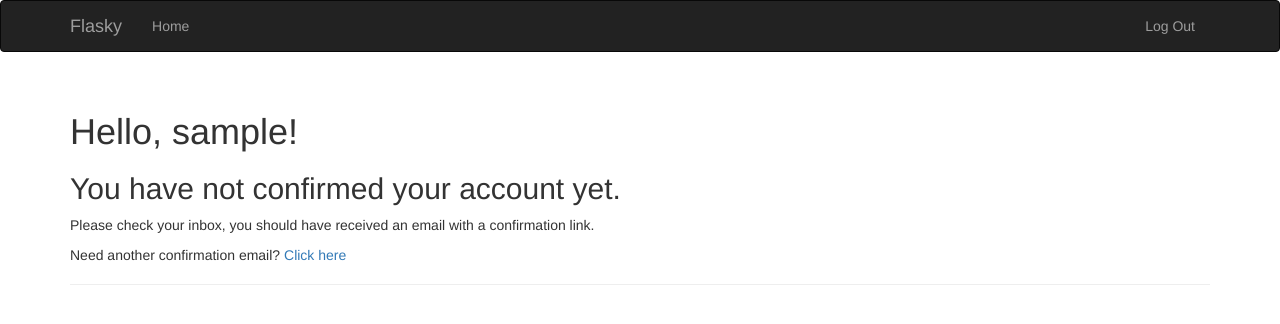
After one commit to AlexFransis/FlaskyProject, a Flask app: page /auth/unconfirmed in a window 1280 px wide. The commit adds this page. Shown: the top 324 px of the page. Run offline with Flask 2, Linux system fonts and the light colour scheme; the visitor is signed in with stand-in values (Sample User, id 1); data comes from the database, SQL or seed files in the repository; both versions use the stored data as it was after the commit; some libraries are stand-ins or nearby versions.

Commit message:
added email confirmation with token

```diff
--- a/app/__init__.py
+++ b/app/__init__.py
@@ -19,8 +19,8 @@ login_manager.login_view = 'auth.login'
 def create_app(config_name):
 	app = Flask(__name__)
 	app.config.from_object(config[config_name])
+	config[config_name].init_app(app)
 
-	config[config_name].init_app(app)
 	bootstrap.init_app(app)
 	mail.init_app(app)
 	moment.init_app(app)
--- a/app/auth/views.py
+++ b/app/auth/views.py
@@ -1,5 +1,5 @@
 from flask import render_template, redirect, request, url_for, flash
-from flask.ext.login import login_user
+from flask.ext.login import login_user, current_user
 from . import auth
 from ..models import User
 from .forms import LoginForm, RegistrationForm
@@ -34,8 +34,48 @@ def register():
         db.session.add(user)
         db.session.commit() # commit early to get id and create token
         token = user.generate_confirmation_token()
-        send_email(user.email, 'Confirm Your Account', 'auth/email/confirm/',
+        send_email(user.email, 'Confirm Your Account', 'auth/email/confirm',
                   user=user, token=token)
-        flash('A confirmation email has been sent to you by email.')
+        flash('A confirmation email has been sent to your email.')
         return redirect(url_for('main.index'))
     return render_template('auth/register.html', form=form)
+
+@auth.route('/confirm/<token>')
+@login_required
+def confirm(token):
+    if current_user.confirmed: # if confirmed == true send back the user to main page
+        return redirect(url_for('main.index'))
+    if current_user.confirm(token):
+        flash('You have confirmed your account. Thanks!')
+    else:
+        flash('The confirmation link is invalid or has expired.')
+    return redirect(url_for('main.index'))
+
+@auth.before_app_request
+def before_request():
+    ''' This handler will intercept a request when three conditions are true:
+    1. A user is logged in (current_user.is_authenticated must return True)
+    2. The account for the user is not confirmed
+    3. The request endpoint is outside of the authentication blueprint
+
+    If the three conditions are met, then a redirect is issued to a new
+    /auth/unconfirmed route that shows a page with information about confirmation '''
+
+    if current_user.is_authenticated \
+            and not current_user.confirmed \
+            and request.endpoint[:5] != 'auth.':
+        return redirect(url_for('auth.unconfirmed'))
+
+@auth.route('/unconfirmed')
+def unconfirmed():
+    if current_user.is_anonymous or current_user.confirmed:
+        return redirect('main.index')
+    return render_template('auth/unconfirmed.html')
+
+@auth.route('/confirm')
+@login_required
+def resend_confirmation():
+    token = current_user.generate_confirmation_token()
+    send_email(current_user.email, 'Confirm Your Account', 'auth/email/confirm', user=current_user, token=token)
+    flash('A new confirmation email has been sent to your email.')
+    return redirect(url_for('main.index'))
--- a/app/email.py
+++ b/app/email.py
@@ -3,7 +3,7 @@ from flask import current_app, render_template
 from flask.ext.mail import Message
 from . import mail
 
-def send_async_email(appm, msg):
+def send_async_email(app, msg):
     with app.app_context():
         mail.send(msg)
 
--- a/app/models.py
+++ b/app/models.py
@@ -22,7 +22,10 @@ class User(UserMixin, db.Model):
     username = db.Column(db.String(64), unique=True, index=True)
     password_hash = db.Column(db.String(128))
     role_id = db.Column(db.Integer, db.ForeignKey('roles.id'))
-    confirmed = db.Column(db.Boolean, default=False) # if the user has confirmed registration
+    confirmed = db.Column(db.Boolean, default=False)
+
+    def __repr__(self):
+        return '<User %r>' % self.username
 
     @login_manager.user_loader
     def load_user(user_id):
@@ -39,9 +42,6 @@ class User(UserMixin, db.Model):
     def verify_password(self, password):
         return check_password_hash(self.password_hash, password)
 
-    def __repr__(self):
-        return '<User %r>' % self.username
-
     def generate_confirmation_token(self, expiration=3600):
         s = Serializer(current_app.config['SECRET_KEY'], expiration) # takes a key and an expiration time
         return s.dumps({'confirm': self.id}) # the data encrypted is the user's id
@@ -52,8 +52,8 @@ class User(UserMixin, db.Model):
             data = s.loads(token)
         except:
             return False
-        if data.get('confirm') != self.id: #will verify if data matches the id of current_user
+        if data.get('confirm') != self.id: # will verify if data matches the id of current_user
             return False
-        self.confirmed = True #will confirm user and update database if validated
+        self.confirmed = True # will confirm user and update database
         db.session.add(self)
         return True
--- a/app/templates/auth/email/confirm.html
+++ b/app/templates/auth/email/confirm.html
@@ -5,4 +5,4 @@
 <p>{{ url_for('auth.confirm', token=token, _external=True) }}</p>
 <p>Sincerely,</p>
 <p>The Flasky Team</p>
-<p><small>Note: replies to this email address are not monitored.</small>small</p>
+<p><small>Note: replies to this email address are not monitored.</small></p>
--- a/app/templates/auth/register.html
+++ b/app/templates/auth/register.html
@@ -7,7 +7,6 @@
 		<h1>Register</h1>
 	</div>
 	<div class="col-md-4">
-		{{ form.hidden_tag() }}
 		{{ wtf.quick_form(form) }}
 	</div>
 {% endblock %}
--- /dev/null
+++ b/app/templates/auth/unconfirmed.html
@@ -0,0 +1,14 @@
+<!-- extend from base.html -->
+{% extends "base.html" %}
+
+{% block title %} Flasky - Confirm {% endblock %}
+{% block page_content %}
+<div class="page-header">
+	<h1>Hello, {{ current_user.username }}!</h1>
+	<h2>You have not confirmed your account yet.</h2>
+	<p>Please check your inbox, you should have received an email with a confirmation link.</p>
+	<p>Need another confirmation email?
+		<a href="{{ url_for('auth.resend_confirmation')}}">Click here</a>
+	</p>
+</div>
+{% endblock %}
--- a/app/templates/base.html
+++ b/app/templates/base.html
@@ -7,8 +7,7 @@
 	<div class="navbar navbar-inverse" role="navigation">
 		<div class="container">
 			<div class="navbar-header">
-				<button type="button" class="navbar-toggle" data-toggle="collapse"
-					data-target=".navbar-collapse">
+				<button type="button" class="navbar-toggle" data-toggle="collapse" data-target=".navbar-collapse">
 					<span class="sr-only">Toggle navigation</span>
 				</button>
 				<a class="navbar-brand" href="/">Flasky</a>
@@ -33,7 +32,7 @@
 	<div class="container">
 		{% for message in get_flashed_messages() %}
 		<div class="alert alert-warning">
-			<button type="button" class="close" data-dismiss="alert">%times;</button>
+			<button type="button" class="close" data-dismiss="alert">&times;</button>
 			{{ message }}
 		</div>
 		{% endfor %}
--- a/app/templates/index.html
+++ b/app/templates/index.html
@@ -13,6 +13,4 @@
 	{% endif %}!
 		</h1>
 </div>
-	{{ form.hidden_tag() }}
-	{{ wtf.quick_form(form) }}
 {% endblock %}
```
Also changed, not shown: config.py (+6 -5 lines), README.md, data-dev.sqlite.
